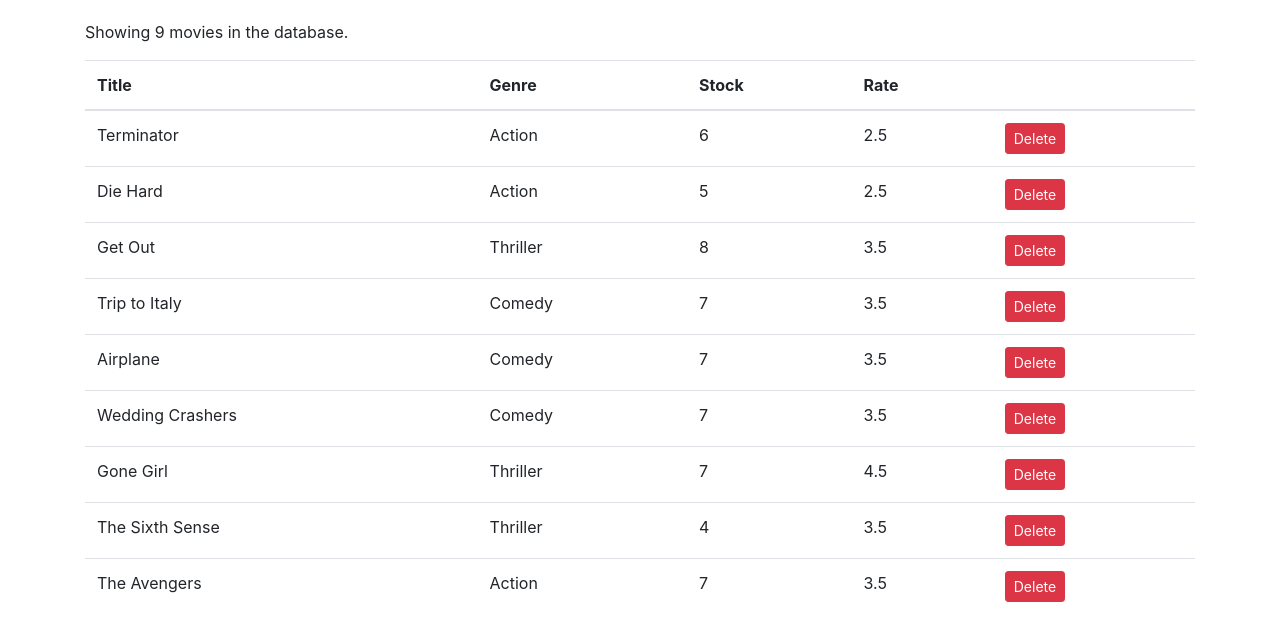
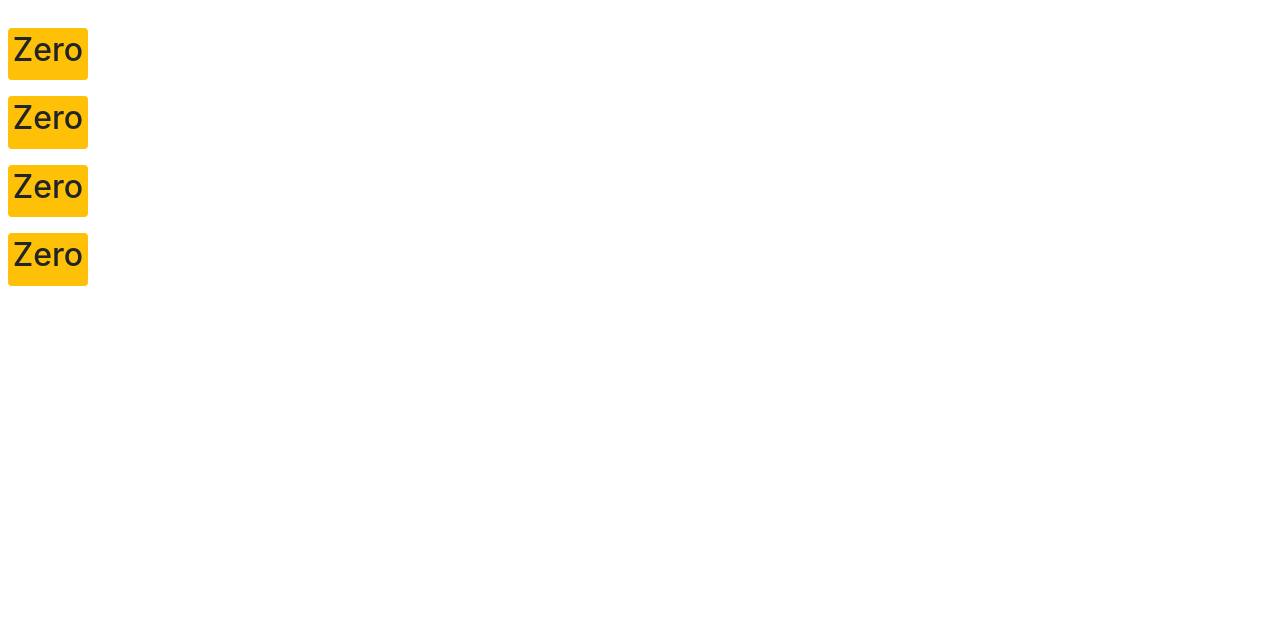
Before and after one commit to aindriu80/vidly-react, a React (Create React App) app: page / in a window 1280 px wide. Shown: the top 640 px of the page. Built offline with nearby package versions, Linux system fonts and the light colour scheme.

Commit message:
Composing Components

```diff
--- /dev/null
+++ b/src/components/counter.jsx
@@ -0,0 +1,84 @@
+import React, { Component } from 'react';
+
+class Counter extends Component {
+    state = {
+        count: 0,
+        // imageUrl: 'https://picsum.photos/200'
+        // tags: ['tag1', 'tag2', 'tag3']
+        tags: []
+    };
+
+
+
+    renderTags() {
+        if (this.state.tags.length === 0) return <p>There are no tags!</p>;
+
+        return <ul>
+            {this.state.tags.map(tag => <li key={tag}>{tag}</li>)}
+        </ul>
+    }
+
+    styles = {
+        fontSize: 0
+        // fontWeight: 'bold'
+    };
+
+    constructor() {
+        super();
+        this.handleIncrement = this.handleIncrement.bind(this);
+    }
+
+    handleIncrement = product => {
+        console.log(product);
+        // console.log('Increment Clicked', this);
+        // this.state.count++;
+        this.setState({ count: this.state.count + 1 })
+        // obj.method();
+        // function();
+    };
+
+    doHandleIncrement = () => {
+        this.handleIncrement({ id: 1 });
+    }
+
+    render() {
+        return (
+            <div>
+                <span className={this.getBadgeClasses()}>{this.formatCount()}</span>
+                {/* <button
+                    onClick={() => this.handleIncrement(product)}
+                    className="btn btn-secondary btn-sm"
+                >
+                    Increment
+        </button> */}
+
+
+                {/* {this.state.tags.length === 0 && 'Please create a new tag!'} */}
+                {/* <img src={this.state.imageUrl} alt="" /> */}
+                {/* <span style={this.styles} className="badge badge-primary m-2"> */}
+                {/* <span style={{ fontSize: 35 }} className="badge badge-primary m-2"> */}
+                {/* <span className={this.getBadgeClasses()}>{this.formatCount()}</span>
+        <button className="btn btn-secondary btn-sm">Increment</button> */}
+                {/* {this.renderTags()} */}
+
+
+            </div>
+        );
+    }
+
+
+
+
+    getBadgeClasses() {
+        let classes = "badge m-2 badge-";
+        classes += (this.state.count === 0) ? "warning" : "primary";
+        return classes;
+    }
+
+    formatCount() {
+        const { count } = this.state;
+        return count === 0 ? <h2>Zero</h2> : count;
+    }
+}
+
+export default Counter;
--- /dev/null
+++ b/src/components/counters.jsx
@@ -0,0 +1,19 @@
+import React, { Component } from 'react';
+import Counter from './counter';
+class Counters extends Component {
+    state = {
+        counters: [
+            { id: 1, value: 0 },
+            { id: 1, value: 0 },
+            { id: 1, value: 0 },
+            { id: 1, value: 0 }
+        ]
+    };
+    render() {
+        return (<div>
+            {this.state.counters.map(counter => <Counter key={counter.id} />)}
+        </div>);
+    }
+}
+
+export default Counters;
--- a/src/index.js
+++ b/src/index.js
@@ -5,6 +5,7 @@ import App from './App';
 import registerServiceWorker from './registerServiceWorker';
 import 'bootstrap/dist/css/bootstrap.css';
 import 'font-awesome/css/font-awesome.css';
+import Counters from './components/counters';
 
-ReactDOM.render(<App />, document.getElementById('root'));
+ReactDOM.render(<Counters />, document.getElementById('root'));
 registerServiceWorker();
```
Also changed, not shown: 1 other file (tests, documents, lock files or other folders).
